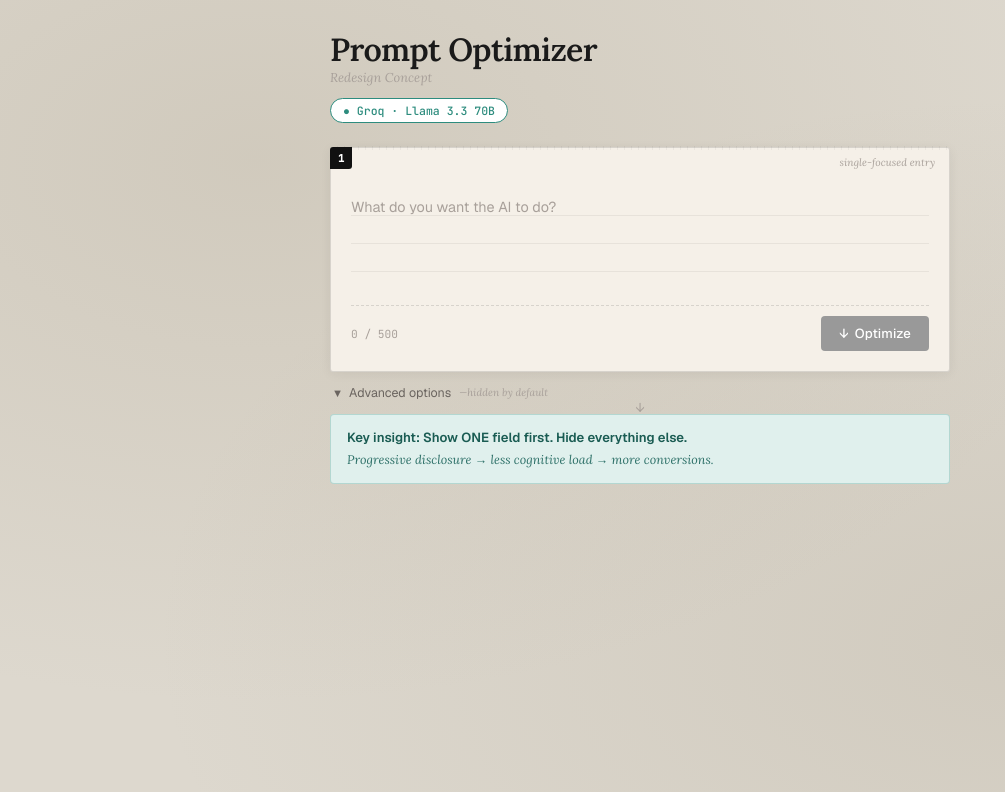
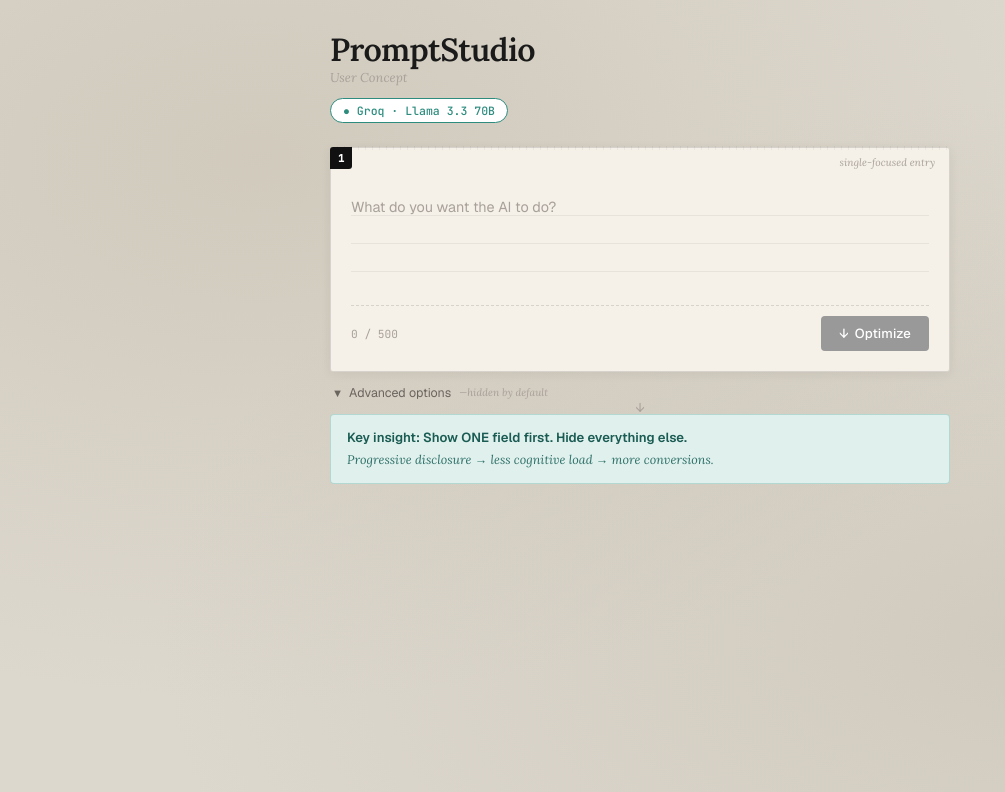
Before and after one commit to sudhagitam/prompt-optimizer-basic, a Next.js app: page / in a window 1280 px wide. Shown: the top 792 px of the page, without its empty margins (0-1005 px from the left). Built offline with nearby package versions, Linux system fonts and the light colour scheme.

Commit message:
initial commit

```diff
--- a/pages/index.js
+++ b/pages/index.js
@@ -115,8 +115,8 @@
       <div className={styles.page}>
         {/* Header */}
         <header className={styles.header}>
-          <h1 className={styles.h1}>Prompt Optimizer</h1>
-          <p className={styles.subtitle}>Redesign Concept</p>
+          <h1 className={styles.h1}>PromptStudio</h1>
+          <p className={styles.subtitle}>User Concept</p>
           <div className={styles.modelBadge}>● Groq · Llama 3.3 70B</div>
         </header>
 
```
